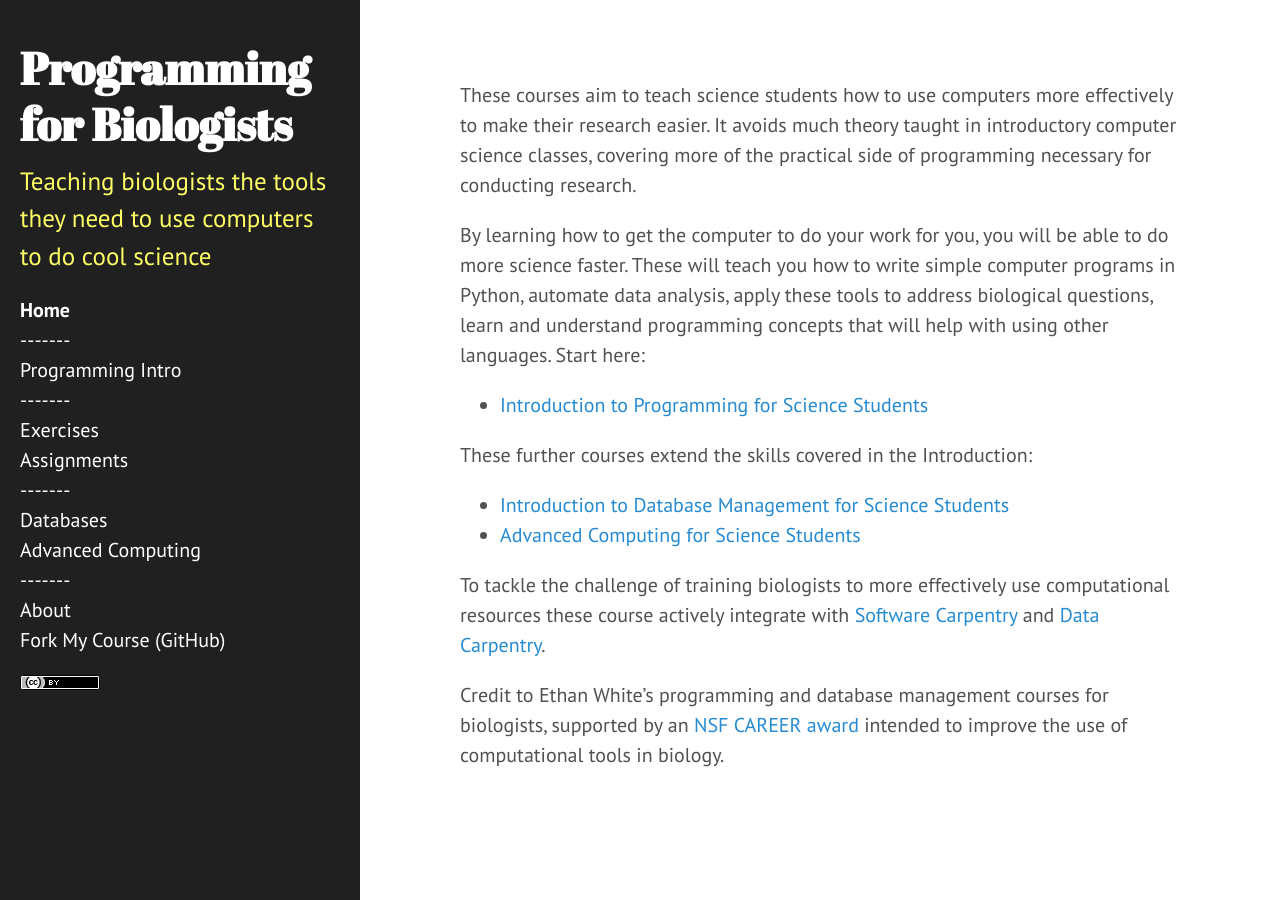
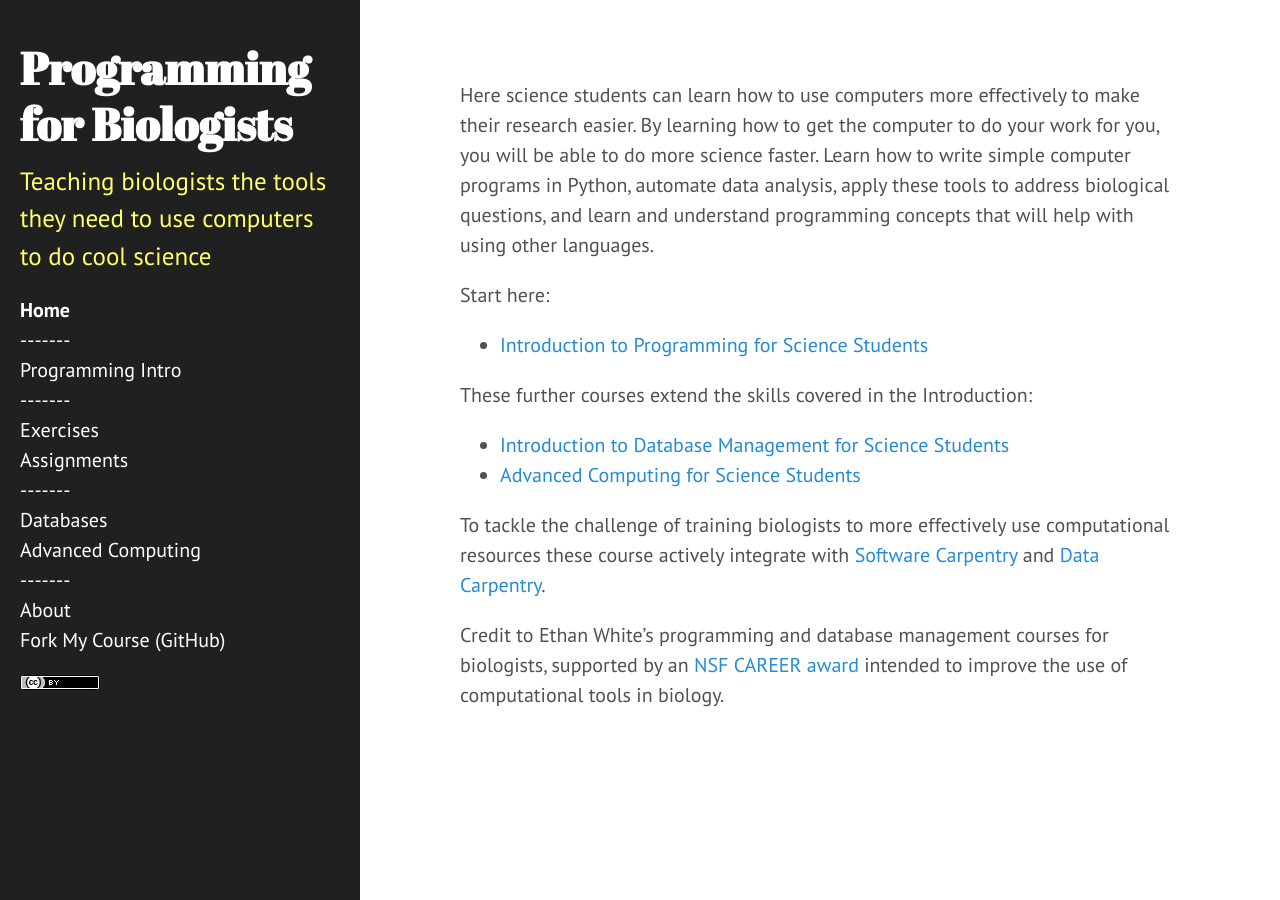
Before and after one commit to MonmouthSchool/MonmouthSchool.github.io, a Jekyll site: the page built from index.md, in a window 1280 px wide. Built offline with Jekyll 4.4.1, drawn with Linux system fonts in a browser that asks for light colours; Markdown is read by kramdown in place of the engine named in the settings.

Commit message:
Refine intro

```diff
--- a/index.md
+++ b/index.md
@@ -2,11 +2,13 @@
 layout: default
 redirect_from: /courses/
 ---
-These courses aim to teach science students how to use computers more effectively to make their research easier. It avoids much theory taught in introductory computer science classes, covering more of the practical side of programming necessary for conducting research.
+Here science students can learn how to use computers more effectively to make their research easier. By learning how to get the computer to do your work for you, you will be able to do more science faster. Learn how to write simple computer programs in Python, automate data analysis, apply these tools to address biological questions, and learn and understand programming concepts that will help with using other languages.
 
-By learning how to get the computer to do your work for you, you will be able to do more science faster. These will teach you how to write simple computer programs in Python, automate data analysis, apply these tools to address biological questions, learn and understand programming concepts that will help with using other languages.  Start here:
+Start here:
 
 * [Introduction to Programming for Science Students](/programming)
+
+
 
 These further courses extend the skills covered in the Introduction:
 
```
